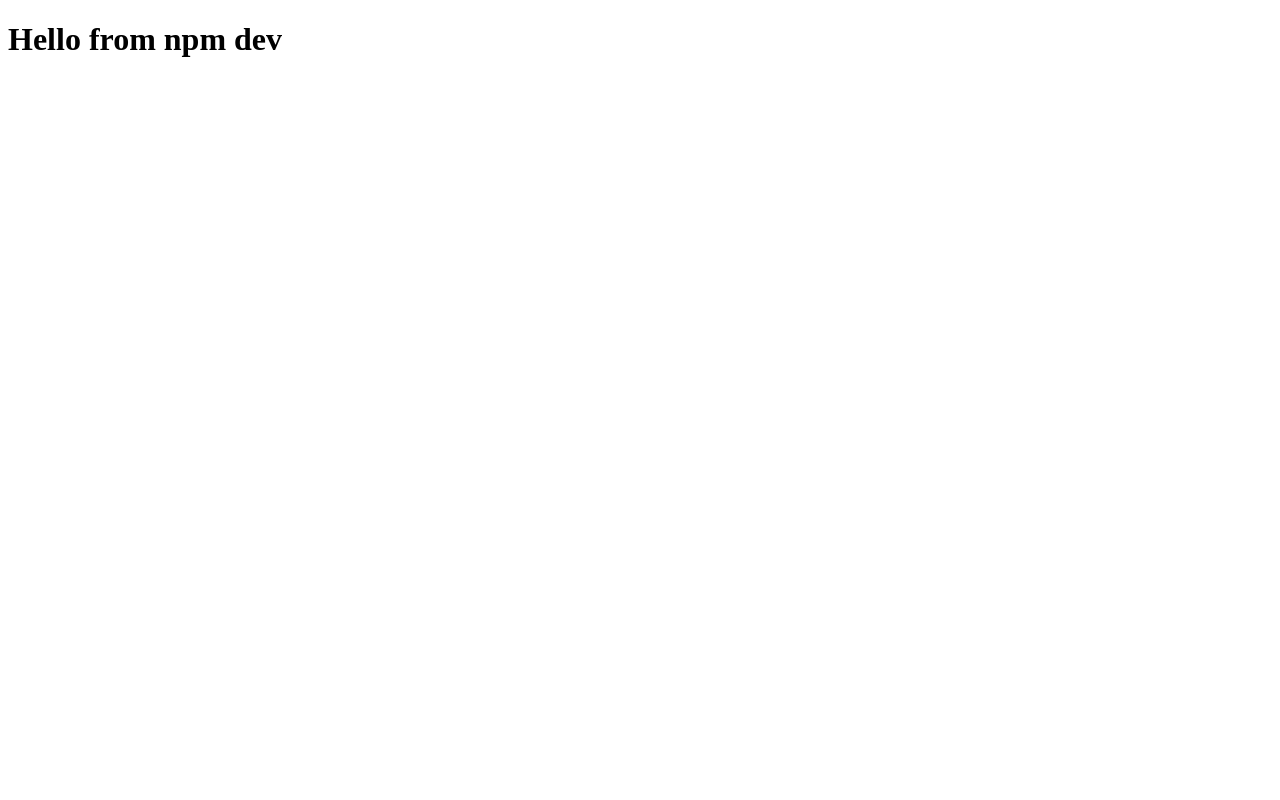
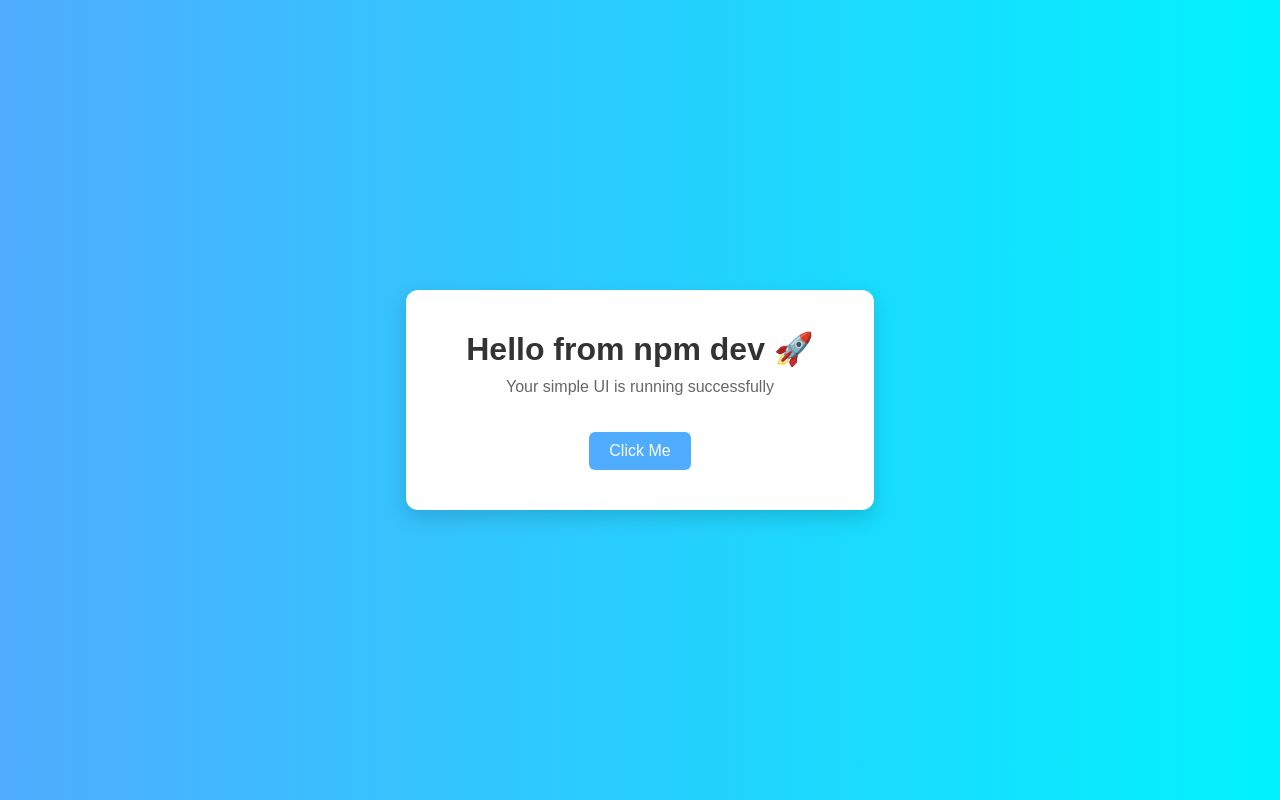
Before and after one commit to sanjayhanumanth/apple, a website: page index.html in a window 1280 px wide. Drawn offline with Linux system fonts and the light colour scheme.

Commit message:
ui changes

```diff
--- a/index.html
+++ b/index.html
@@ -2,8 +2,57 @@
 <html>
 <head>
   <title>Simple App</title>
+  <style>
+    body {
+      margin: 0;
+      font-family: Arial, sans-serif;
+      background: linear-gradient(to right, #4facfe, #00f2fe);
+      display: flex;
+      justify-content: center;
+      align-items: center;
+      height: 100vh;
+    }
+
+    .container {
+      background: white;
+      padding: 40px 60px;
+      border-radius: 12px;
+      box-shadow: 0 8px 20px rgba(0,0,0,0.15);
+      text-align: center;
+    }
+
+    h1 {
+      margin: 0;
+      color: #333;
+    }
+
+    p {
+      color: #666;
+      margin-top: 10px;
+    }
+
+    button {
+      margin-top: 20px;
+      padding: 10px 20px;
+      border: none;
+      background: #4facfe;
+      color: white;
+      border-radius: 6px;
+      cursor: pointer;
+      font-size: 16px;
+    }
+
+    button:hover {
+      background: #007bff;
+    }
+  </style>
 </head>
+
 <body>
-  <h1>Hello from npm dev</h1>
+  <div class="container">
+    <h1>Hello from npm dev 🚀</h1>
+    <p>Your simple UI is running successfully</p>
+    <button onclick="alert('App is working!')">Click Me</button>
+  </div>
 </body>
 </html>
```
